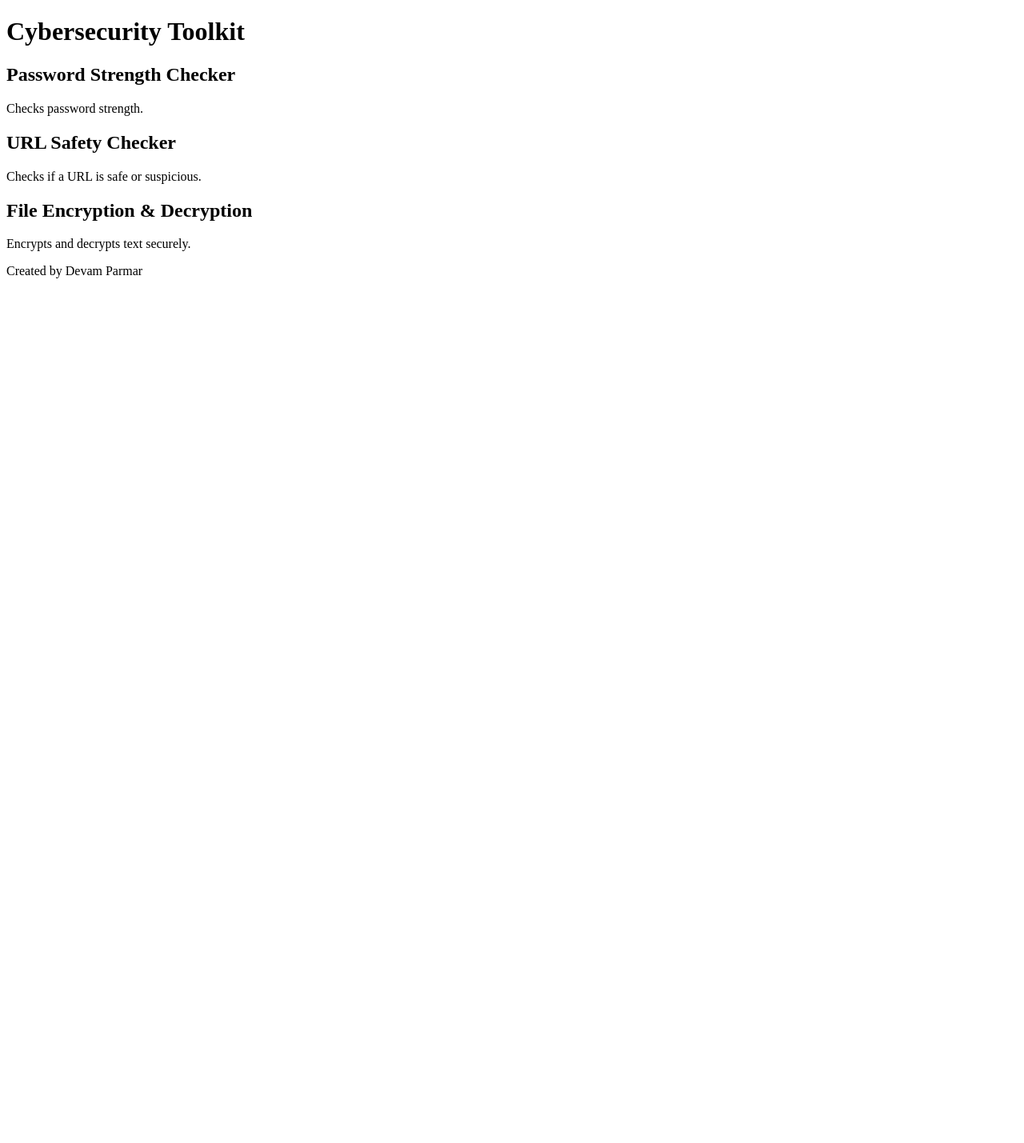
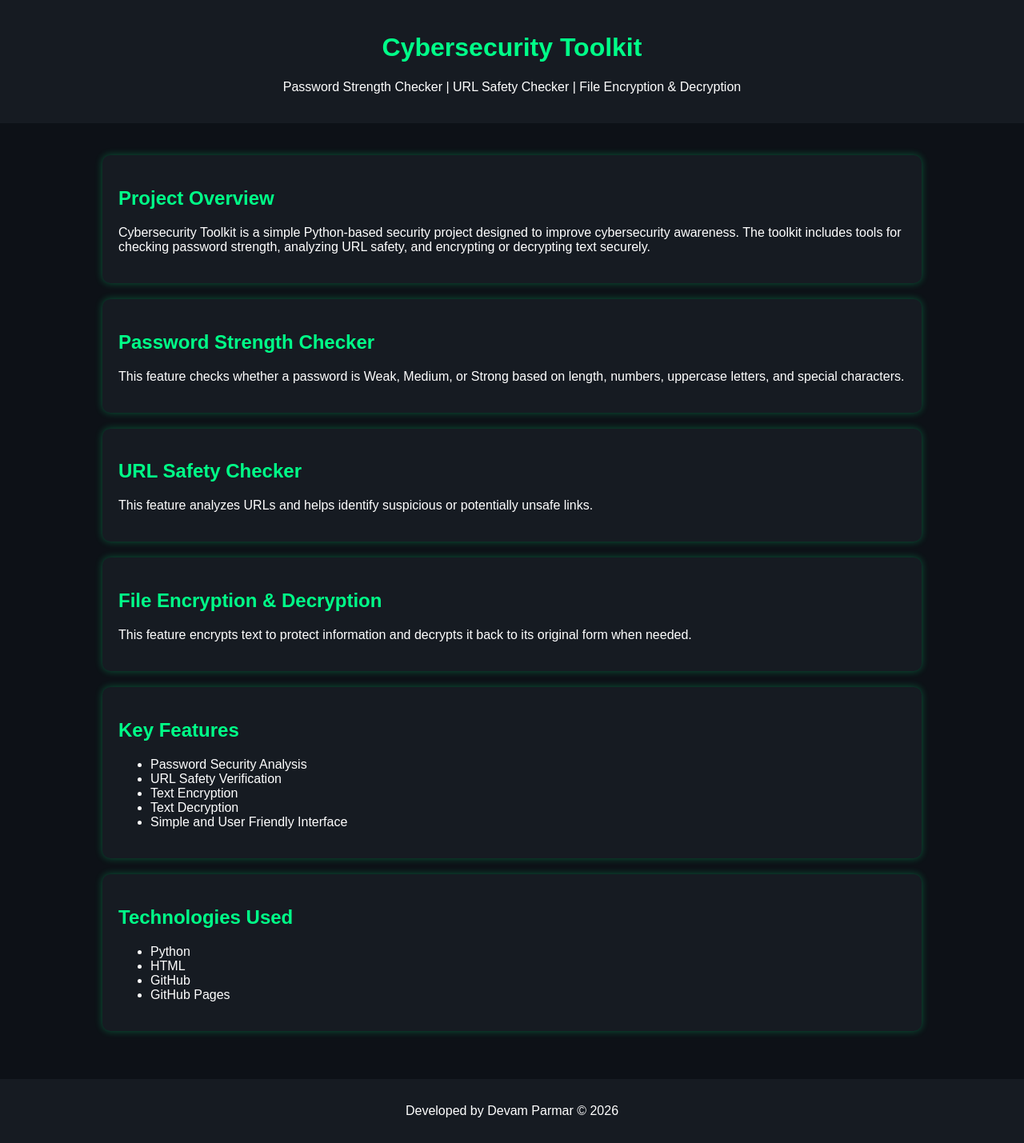
Before and after one commit to devamparmar/Cybersecurity-Toolkit, a plain HTML site: page index.html in a window 1280 px wide. Shown: the whole page at 80% size. Before the commit the page ends 800 px from the top, so only its background shows below. Drawn offline with Linux system fonts and the light colour scheme.

Commit message:
index.html
Added index.html page for Cybersecurity Toolkit project. This page provides information about Password Strength Checker, URL Safety Checker, and File Encryption & Decryption features.

```diff
--- a/index.html
+++ b/index.html
@@ -1,19 +1,120 @@
 <!DOCTYPE html>
-<html>
+<html lang="en">
 <head>
-    <title>Cybersecurity Toolkit</title>
+<meta charset="UTF-8">
+<meta name="viewport" content="width=device-width, initial-scale=1.0">
+<title>Cybersecurity Toolkit</title>
+
+<style>
+body{
+    background:#0d1117;
+    color:white;
+    font-family:Arial,sans-serif;
+    margin:0;
+    padding:0;
+}
+
+header{
+    background:#161b22;
+    padding:20px;
+    text-align:center;
+}
+
+h1{
+    color:#00ff88;
+}
+
+.container{
+    width:80%;
+    margin:auto;
+    padding:20px;
+}
+
+.card{
+    background:#161b22;
+    padding:20px;
+    margin:20px 0;
+    border-radius:10px;
+    box-shadow:0 0 10px rgba(0,255,136,0.3);
+}
+
+h2{
+    color:#00ff88;
+}
+
+footer{
+    text-align:center;
+    padding:15px;
+    background:#161b22;
+    margin-top:20px;
+}
+</style>
 </head>
+
 <body>
+
+<header>
     <h1>Cybersecurity Toolkit</h1>
-    <h2>Password Strength Checker</h2>
-    <p>Checks password strength.</p>
+    <p>Password Strength Checker | URL Safety Checker | File Encryption & Decryption</p>
+</header>
 
-    <h2>URL Safety Checker</h2>
-    <p>Checks if a URL is safe or suspicious.</p>
+<div class="container">
 
-    <h2>File Encryption & Decryption</h2>
-    <p>Encrypts and decrypts text securely.</p>
+<div class="card">
+<h2>Project Overview</h2>
+<p>
+Cybersecurity Toolkit is a simple Python-based security project designed to improve cybersecurity awareness.
+The toolkit includes tools for checking password strength, analyzing URL safety, and encrypting or decrypting text securely.
+</p>
+</div>
 
-    <p>Created by Devam Parmar</p>
+<div class="card">
+<h2>Password Strength Checker</h2>
+<p>
+This feature checks whether a password is Weak, Medium, or Strong based on length, numbers, uppercase letters, and special characters.
+</p>
+</div>
+
+<div class="card">
+<h2>URL Safety Checker</h2>
+<p>
+This feature analyzes URLs and helps identify suspicious or potentially unsafe links.
+</p>
+</div>
+
+<div class="card">
+<h2>File Encryption & Decryption</h2>
+<p>
+This feature encrypts text to protect information and decrypts it back to its original form when needed.
+</p>
+</div>
+
+<div class="card">
+<h2>Key Features</h2>
+<ul>
+<li>Password Security Analysis</li>
+<li>URL Safety Verification</li>
+<li>Text Encryption</li>
+<li>Text Decryption</li>
+<li>Simple and User Friendly Interface</li>
+</ul>
+</div>
+
+<div class="card">
+<h2>Technologies Used</h2>
+<ul>
+<li>Python</li>
+<li>HTML</li>
+<li>GitHub</li>
+<li>GitHub Pages</li>
+</ul>
+</div>
+
+</div>
+
+<footer>
+<p>Developed by Devam Parmar © 2026</p>
+</footer>
+
 </body>
 </html>
```
